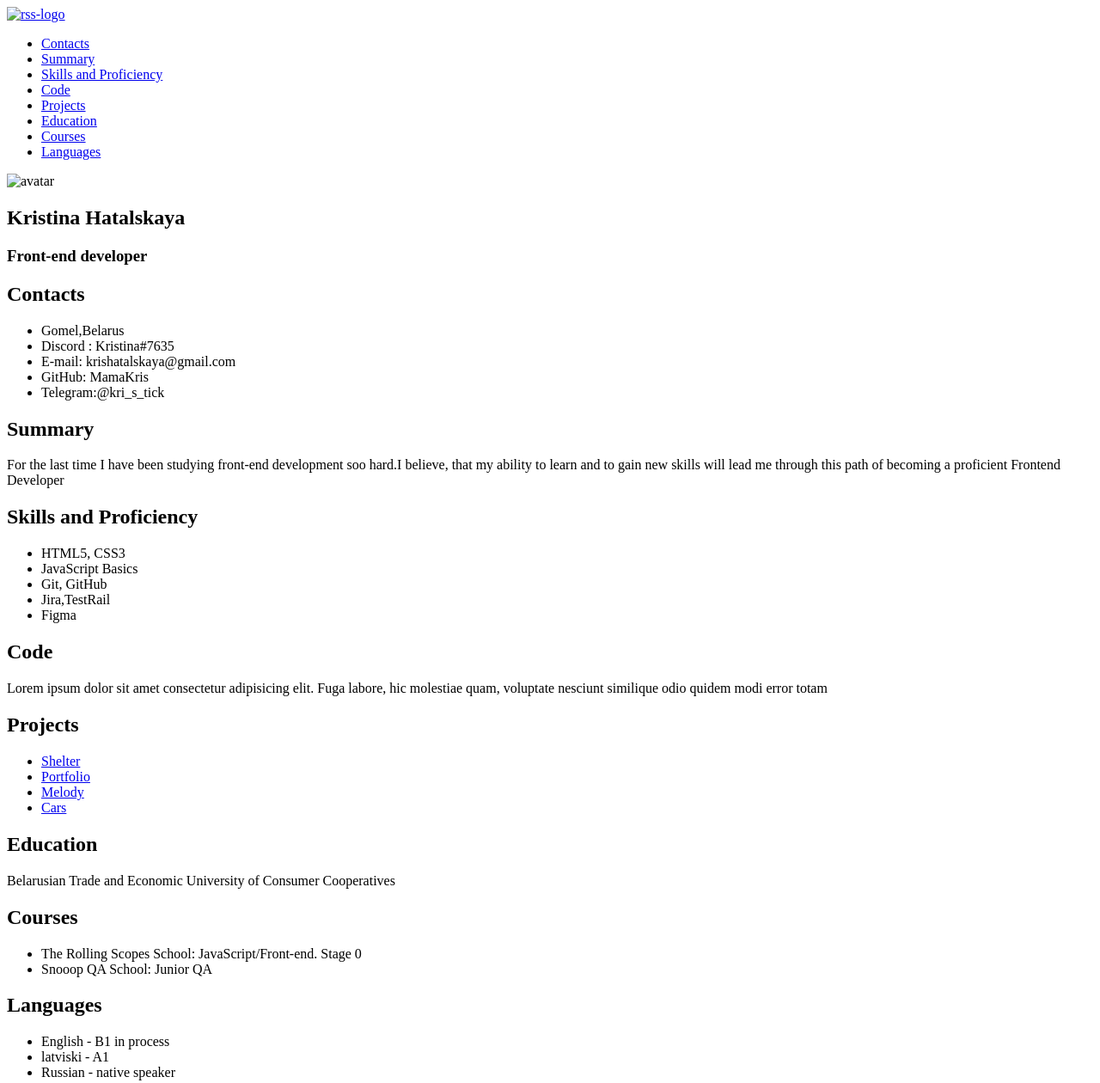
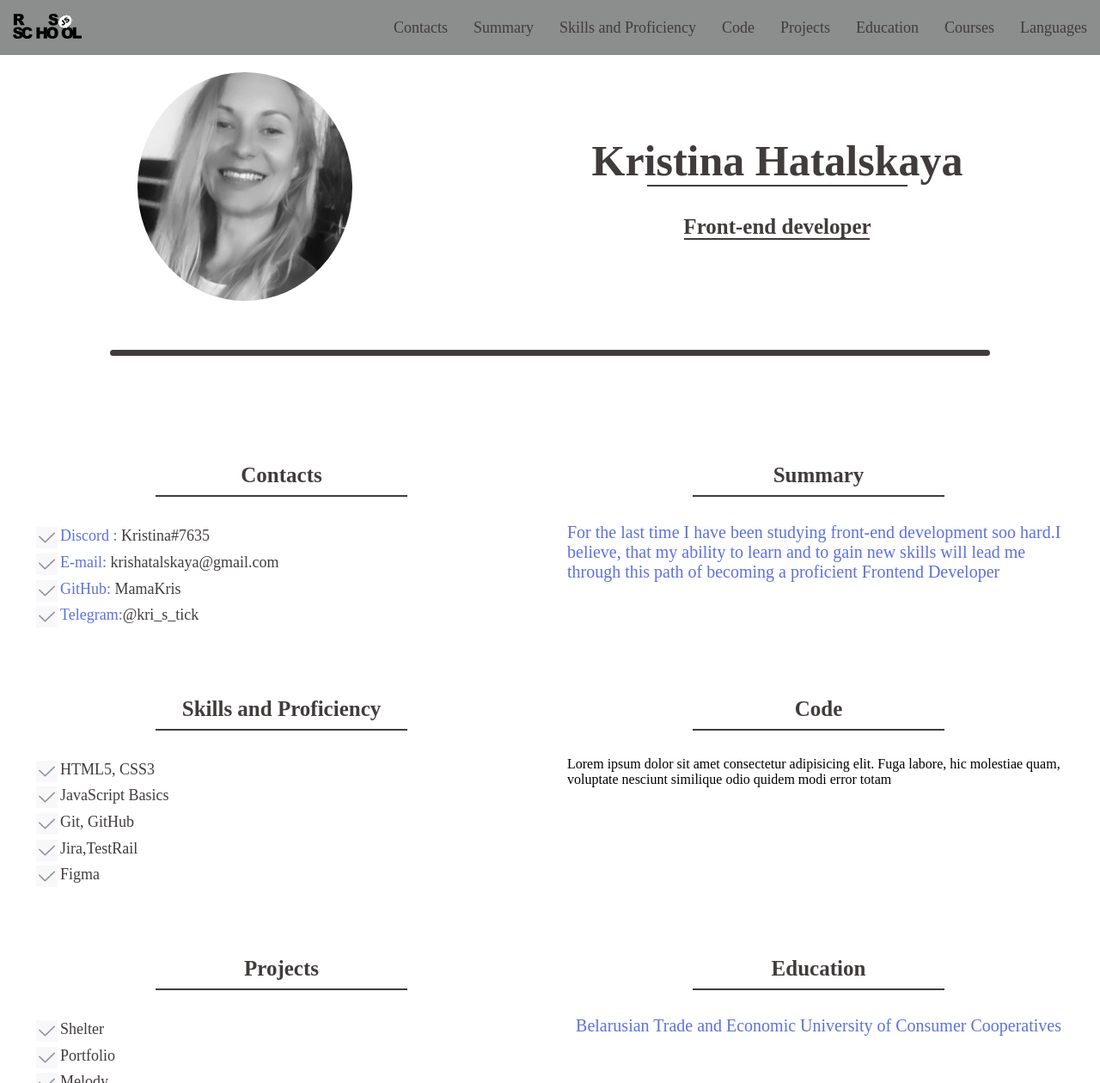
Before and after one commit to MamaKris/rsschool-cv, a plain HTML site: page index.html in a window 1280 px wide. Shown: the top 1260 px of the page at 86% size. Drawn offline with Linux system fonts and the light colour scheme.

Commit message:
feat: add page styles

```diff
--- a/css/style.css
+++ b/css/style.css
@@ -0,0 +1,246 @@
+@font-face {
+  font-family: 'Futura PT';
+  src: url(../fonts/FuturaPTBook.woff2) format('woff2'),
+    url(../fonts/FuturaPTBook.woff) format('woff');
+  font-display: swap;
+  font-weight: 400;
+  font-style: normal;
+}
+
+@font-face {
+  font-family: 'Futura PT';
+  src: url(../fonts/FuturaPTMedium.woff) format('woff'),
+    url(../fonts/FuturaPTMedium.woff2) format('woff2');
+  font-display: swap;
+  font-weight: 500;
+  font-style: normal;
+}
+
+* {
+  box-sizing: border-box;
+}
+
+a {
+  color: inherit;
+  text-decoration: none;
+  cursor: pointer;
+}
+
+img {
+  max-width: 100%;
+}
+
+.list-reset {
+  margin: 0;
+  padding: 0;
+  list-style-type: none;
+}
+
+
+
+:root {
+  --accent-color: #5D71DD;
+  --dark-color: #413c3c;
+
+
+}
+
+body {
+  overflow-anchor: none;
+  margin: 0;
+  font-family: 'Futura PT' sans-serif;
+  font-weight: 400;
+  display: flex;
+  flex-direction: column;
+  justify-content: space-between;
+
+
+
+}
+.container{
+  max-width: 1440px;
+  margin: 0 auto;
+  padding: 15px ;
+
+}
+.header{
+  background-color:rgb(140, 141, 141);
+  width: 100%;
+}
+.header__container{
+  display: flex;
+  align-items: center;
+  justify-content: space-between;
+}
+
+.logo{
+  width: 80px;
+  height: auto;
+
+}
+.nav-menu {
+  display: flex;
+  justify-content: flex-end;
+  gap: 30px;
+}
+.nav-menu__link{
+  font-size: 18px;
+  color: var(--dark-color);
+}
+.nav-menu__link:hover{
+  text-decoration: underline;
+  color: var(--accent-color);
+}
+.main{
+
+}
+.hero {
+  position: relative;
+ padding-top: 25px;
+  display: flex;
+  justify-content: space-around;
+
+
+}
+.hero::after{
+   content: "";
+    position: absolute;
+    left: 10%;
+    bottom: -40px;
+    height: 7px;
+    width: 80%;
+    border-radius: 4px;
+    background-color: var(--dark-color);
+}
+.hero-avatar{
+  width: 250px;
+  border-radius: 20px;
+
+}
+.hero-avatar__img{
+  border-radius: 50%;
+}
+.hero__name{
+  max-width: 450px;
+
+}
+.hero-name__title{
+  color: var(--dark-color);
+  font-size: 50px;
+  text-align: center;
+  position: relative;
+  margin-top: 75px;
+
+}
+.hero-name__title::after{
+  content: "";
+    position: absolute;
+    left: 15%;
+    bottom: 0px;
+    height: 2px;
+    width:70%;
+    background-color: currentColor;
+}
+.hero-name__subtitle{
+  position: relative;
+  text-align: center;
+  font-size: 25px;
+  color: var(--dark-color);
+}
+.hero-name__subtitle::after {
+  content: "";
+  position: absolute;
+  left: 25%;
+  bottom: 0px;
+  height: 2px;
+  width: 50%;
+  background-color: currentColor;
+}
+.grig-container{
+    margin: 90px auto;
+    display: grid;
+    grid-template-columns: repeat(2, 1fr);
+
+
+
+}
+.section{
+  padding: 20px;
+}
+.section-title::after {
+  content: "";
+  position: absolute;
+  left: 25%;
+  bottom: -10px;
+  height: 2px;
+  width: 50%;
+  background-color: currentColor;
+}
+.section-title{
+  position: relative;
+  color: var(--dark-color);
+  font-size: 25px;
+  text-align: center;
+  margin: 40px 0;
+}
+.list__item{
+  color: var(--dark-color);
+  font-size: 18px;
+  padding: 5px;
+  position: relative;
+  margin-left: 30px;
+
+  z-index: 10;
+
+
+}
+.list__item::before{
+  content: "";
+  background-image: url(../assets/img/icon.ico);
+  width: 25px;
+  height: 25px;
+  position: absolute;
+  background-size: cover;
+  left: -23px;
+
+}
+.list__item span{
+  color: var(--accent-color);
+}
+.projects-list__item:hover{
+    text-decoration: underline;
+    color: var(--accent-color);
+}
+.summary-text{
+  color: var(--accent-color);
+  font-size: 20px;
+  line-height: ;
+}
+.university{
+  color: var(--accent-color);
+  font-size: 20px;
+  text-align: center;
+}
+.footer{
+  background-color: rgb(140, 141, 141);
+
+}
+.footer-container{
+display: flex;
+justify-content: space-between;
+}
+.footer-left{
+  padding: 15px;
+  color: var(--dark-color);
+
+}
+.github-link{
+font-size: 15px;
+}
+.github-link:hover{
+  color: var(--accent-color);
+  text-decoration: underline;
+}
+.footer-right{
+  padding: 15px;
+}
--- a/index.html
+++ b/index.html
@@ -5,17 +5,19 @@
   <meta http-equiv="X-UA-Compatible" content="IE=edge">
   <meta name="viewport" content="width=device-width, initial-scale=1.0">
   <title>Document</title>
-  <link rel="stylesheet" href="style.css">
+  <link rel="stylesheet" href="./css/normalize.css">
+  <link rel="stylesheet" href="./css/style.css">
   <link rel="icon" href="assets/favicon.ico">
 </head>
 <body>
-  <div class="container">
+
   <header class="header">
+    <div class="container header__container">
       <div class="logo">
-          <a href="https://rs.school/js/" class="logo-link"><img src="#" alt="rss-logo" class="logo-img"></a>
+          <a href="https://rs.school/js/" class="logo-link"><img src="./assets/img/rss-logo.svg" alt="rss-logo" class="logo-img"></a>
       </div>
     <nav class="nav">
-      <ul class="nav-menu">
+      <ul class="nav-menu list-reset">
         <li class="nav-menu__item"><a href="#" class="nav-menu__link">Contacts</a></li>
         <li class="nav-menu__item"><a href="#" class="nav-menu__link">Summary</a></li>
         <li class="nav-menu__item"><a href="#" class="nav-menu__link">Skills and Proficiency</a></li>
@@ -26,11 +28,14 @@
         <li class="nav-menu__item"><a href="#" class="nav-menu__link">Languages</a></li>
       </ul>
     </nav>
+    </div>
   </header>
   <main class="main">
+
     <section class="hero section">
+
       <div class="hero-avatar">
-        <img src="#" alt="avatar" class="hero-avatar__img">
+        <img src="./assets/img/avatar.jpg" alt="avatar" class="hero-avatar__img">
       </div>
       <div class="hero-name ">
         <h1 class="hero-name__title">Kristina Hatalskaya</h1>
@@ -38,32 +43,35 @@
 
       </div>
     </section>
+    <div class="container">
+    <div class="grig-container">
+
     <section class="section">
       <h2 class="section-title">Contacts</h2>
-      <ul class="contacts-list lest-reset">
-        <li class="contacts-list__item">Gomel,Belarus</li>
-        <li class="contacts-list__item">Discord : Kristina#7635</li>
-        <li class="contacts-list__item">E-mail: krishatalskaya@gmail.com</li>
-        <li class="contacts-list__item">GitHub: MamaKris</li>
-        <li class="contacts-list__item">Telegram:@kri_s_tick</li>
+      <ul class="contacts-list list-reset">
+
+        <li class="contacts-list__item list__item"><span> Discord :</span> Kristina#7635</li>
+        <li class="contacts-list__item list__item"><span>E-mail:</span> krishatalskaya@gmail.com</li>
+        <li class="contacts-list__item list__item"><span>GitHub:</span> MamaKris</li>
+        <li class="contacts-list__item list__item"><span>Telegram:</span>@kri_s_tick</li>
       </ul>
 
     </section>
     <section class="section">
       <h2 class="section-title">Summary</h2>
-      <p class="summary-text">
+      <p class="summary-text ">
       For the last time I have been studying front-end development soo hard.I believe, that my ability to learn
       and to gain new skills will lead me through this path of becoming a proficient Frontend Developer
       </p>
     </section>
     <section class="section">
       <h2 class="section-title">Skills and Proficiency</h2>
-      <ul class="skills-list lest-reset">
-        <li class="skilss-list__item">HTML5, CSS3</li>
-        <li class="skilss-list__item">JavaScript Basics</li>
-        <li class="skilss-list__item">Git, GitHub</li>
-        <li class="skilss-list__item">Jira,TestRail</li>
-        <li class="skilss-list__item">Figma</li>
+      <ul class="skills-list list-reset">
+        <li class="skilss-list__item list__item">HTML5, CSS3</li>
+        <li class="skilss-list__item list__item">JavaScript Basics</li>
+        <li class="skilss-list__item list__item">Git, GitHub</li>
+        <li class="skilss-list__item list__item">Jira,TestRail</li>
+        <li class="skilss-list__item list__item">Figma</li>
      </ul>
 
     </section>
@@ -77,14 +85,14 @@
     <section class="section">
       <h2 class="section-title">Projects</h2>
       <ul class="projects-list list-reset">
-        <li class="projects-list__item">
+        <li class="projects-list__item list__item">
           <a href="https://rolling-scopes-school.github.io/mamakris-JSFE2022Q1/Shelter/" class="projects-list__link">Shelter</a></li>
-        <li class="projects-list__item">
+        <li class="projects-list__item list__item">
           <a href="https://rolling-scopes-school.github.io/mamakris-JSFEPRESCHOOL/rsschool-portfolio/"
             class="projects-list__link">Portfolio</a></li>
-        <li class="projects-list__item">
+        <li class="projects-list__item list__item">
           <a href="https://mamakris.github.io/melody/" class="projects-list__link">Melody</a></li>
-        <li class="projects-list__item">
+        <li class="projects-list__item list__item">
           <a href="https://mamakris.github.io/cars-hw/" class="projects-list__link">Cars</a></li>
 
       </ul>
@@ -96,32 +104,38 @@
     <section class="section">
       <h2 class="section-title">Courses</h2>
       <ul class="curses-list list-reset">
-        <li class="curses-list__item list-item"> The Rolling Scopes School: JavaScript/Front-end. Stage 0</li>
-        <li class="curses-list__item list-item">Snooop QA School: Junior QA</li>
+        <li class="curses-list__item list__item"> <span> The Rolling Scopes School: </span>JavaScript/Front-end. Stage 0</li>
+        <li class="curses-list__item list__item"> <span> Snooop QA School: </span>Junior QA</li>
 
       </ul>
     </section>
     <section class="section">
       <h2 class="section-title">Languages</h2>
     <ul class="lenguages-list list-reset ">
-      <li class="list-item">English - B1 in process</li>
-      <li class="list-item">latviski - A1</li>
-      <li class="list-item">Russian - native speaker</li>
+      <li class="list__item"> <span> English -</span> B1 in process</li>
+      <li class="list__item"> <span>latviski -</span> A1</li>
+      <li class="list__item"> <span>Russian - </span>native speaker</li>
     </ul>
 
     </section>
+    </div>
+    </div>
   </main>
   <footer class="footer">
+    <div class="container">
+      <div class="footer-container">
     <div class="footer-left">
       <span class="year">2022</span>
-      <a href="https://github.com/MamaKris" class="github-link">MamaKris</a>
+      <a href="https://github.com/MamaKris" class="github-link">Kristina Hatalskaya</a>
     </div>
     <div class="footer-right">
       <div class="logo">
-        <a href="https://rs.school/js/" class="logo-link"><img src="#" alt="rss-logo" class="logo-img"></a>
+        <a href="https://rs.school/js/" class="logo-link"><img src="./assets/img/rss-logo.svg" alt="rss-logo" class="logo-img"></a>
       </div>
     </div>
+    </div>
+    </div>
   </footer>
-  </div>
+
 </body>
 </html>
```
Also changed, not shown: assets/img/icon.ico (added), assets/img/rss-logo.svg (added).
